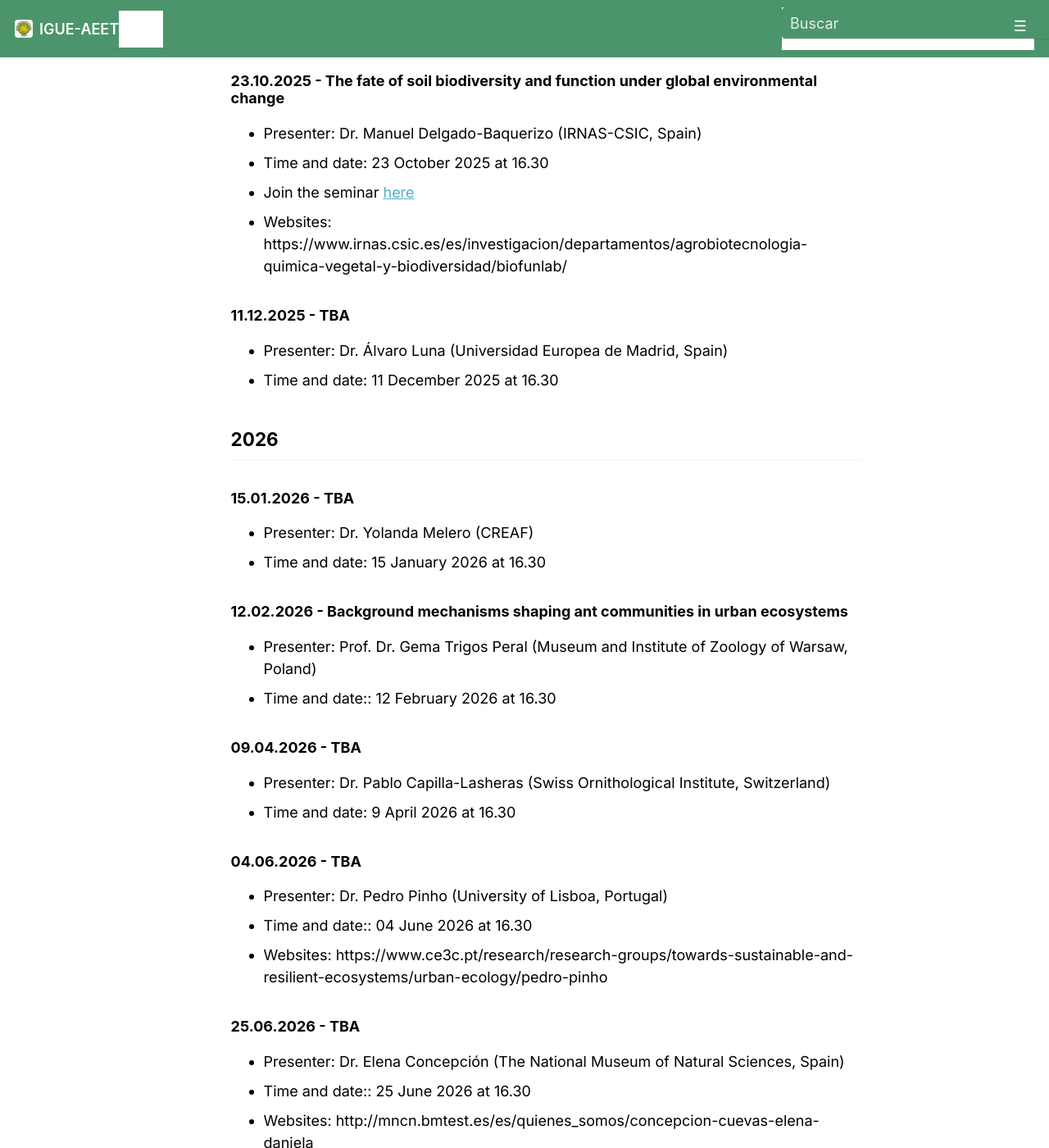
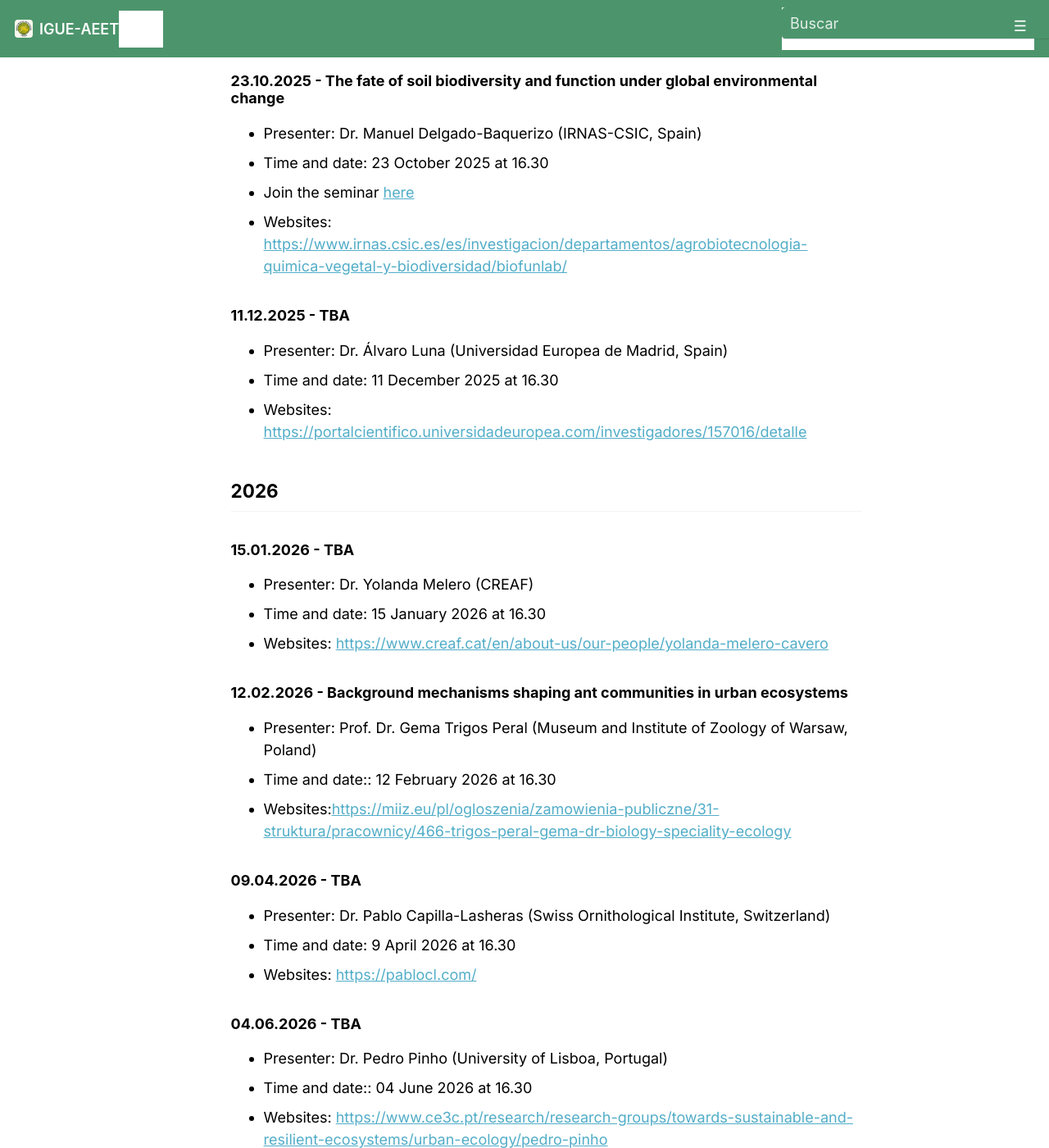
Before and after one commit to igue-aeet/igue-aeet.github.io, a Jekyll site: the page built from _pages/seminarios.md, in a window 1280 px wide and 1400 px high, scrolled down 285 px. Shown: the whole window at 82% size. Built offline with Jekyll 4.4.1, drawn with Linux system fonts in a browser that asks for light colours; a script that is not in the unit is left out; some of the changed text lies outside the part shown.

Commit message:
seminarios update

```diff
--- a/_pages/seminarios.md
+++ b/_pages/seminarios.md
@@ -20,13 +20,13 @@ Seminars are listed below:
 - Presenter: Dr. Manuel Delgado-Baquerizo (IRNAS-CSIC, Spain)
 - Time and date: 23  October 2025 at 16.30
 - Join the seminar [here](https://teams.microsoft.com/l/meetup-join/19%3ameeting_NjI0OWZkZGEtNmUyMy00MjZkLWIwOGEtZjVjZmEzYTYwMTk5%40thread.v2/0?context=%7b%22Tid%22%3a%22462a9c9c-2da6-4bfb-b318-0f83043fe49b%22%2c%22Oid%22%3a%225a788e3b-38e2-46ae-8a41-7a88d51b2203%22%7d)
-- Websites: https://www.irnas.csic.es/es/investigacion/departamentos/agrobiotecnologia-quimica-vegetal-y-biodiversidad/biofunlab/
+- Websites: <https://www.irnas.csic.es/es/investigacion/departamentos/agrobiotecnologia-quimica-vegetal-y-biodiversidad/biofunlab/>
 
 ### 11.12.2025 - TBA
 
 - Presenter: Dr. Álvaro Luna (Universidad Europea de Madrid, Spain)
 - Time and date: 11 December 2025 at 16.30
-
+- Websites: <https://portalcientifico.universidadeuropea.com/investigadores/157016/detalle>
 
 ## 2026
 
@@ -34,28 +34,31 @@ Seminars are listed below:
 
 - Presenter: Dr. Yolanda Melero (CREAF)
 - Time and date: 15  January 2026 at 16.30
+- Websites: <https://www.creaf.cat/en/about-us/our-people/yolanda-melero-cavero>
 
 ### 12.02.2026 - Background mechanisms shaping ant communities in urban ecosystems
 
 - Presenter: Prof. Dr. Gema Trigos Peral (Museum and Institute of Zoology of Warsaw, Poland)
 - Time and date::  12 February 2026 at 16.30
+- Websites:<https://miiz.eu/pl/ogloszenia/zamowienia-publiczne/31-struktura/pracownicy/466-trigos-peral-gema-dr-biology-speciality-ecology>
 
 ### 09.04.2026 - TBA
 
 - Presenter: Dr. Pablo Capilla-Lasheras (Swiss Ornithological Institute, Switzerland)
 - Time and date:  9 April  2026 at 16.30
+- Websites: <https://pablocl.com/>
 
 ### 04.06.2026 - TBA
 
 - Presenter: Dr. Pedro Pinho  (University of Lisboa, Portugal)
 - Time and date::  04 June 2026 at 16.30
-- Websites: https://www.ce3c.pt/research/research-groups/towards-sustainable-and-resilient-ecosystems/urban-ecology/pedro-pinho
+- Websites: <https://www.ce3c.pt/research/research-groups/towards-sustainable-and-resilient-ecosystems/urban-ecology/pedro-pinho>
 
 ### 25.06.2026 - TBA
 
 - Presenter: Dr. Elena Concepción (The National Museum of Natural Sciences, Spain)
 - Time and date::  25 June 2026 at 16.30
-- Websites: http://mncn.bmtest.es/es/quienes_somos/concepcion-cuevas-elena-daniela
+- Websites: <http://mncn.bmtest.es/es/quienes_somos/concepcion-cuevas-elena-daniela>
 
 
 
```
